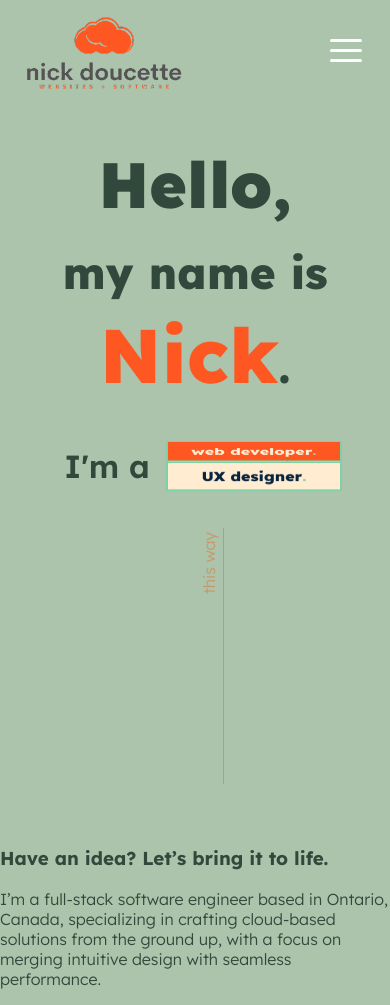
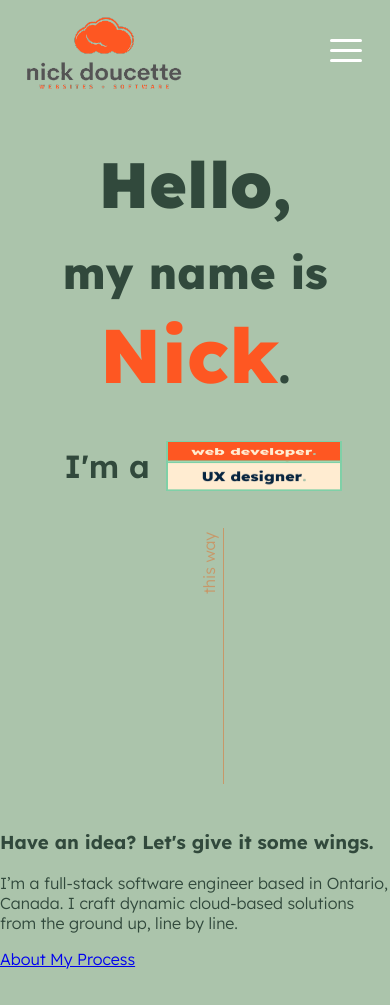
Before and after one commit to nickdoucette24/portfolio, a React (Create React App) app in the folder client/: page / in a window 390 px wide. After the commit the page ends 969 px from the top, so only its background shows below. Built offline with nearby package versions, Linux system fonts and the light colour scheme.

Commit message:
last bits of the start of the about section before making the branch. Will now make the whole hero section responsive.

```diff
--- a/client/src/components/AboutSection/AboutSection.js
+++ b/client/src/components/AboutSection/AboutSection.js
@@ -1,15 +1,16 @@
 import React from "react";
+import { Link } from "react-router-dom";
 import "./AboutSection.scss";
 
 const AboutSection = () => {
   return (
     <div className="about-container">
-      <h3>Have an idea? Let’s bring it to life.</h3>
+      <h3>Have an idea? Let's give it some wings.</h3>
       <p>
-        I’m a full-stack software engineer based in Ontario, Canada,
-        specializing in crafting cloud-based solutions from the ground up, with
-        a focus on merging intuitive design with seamless performance.
+        I’m a full-stack software engineer based in Ontario, Canada. I craft
+        dynamic cloud-based solutions from the ground up, line by line.
       </p>
+      <Link>About My Process</Link>
     </div>
   );
 };
--- a/client/src/pages/LandingPage/LandingPage.js
+++ b/client/src/pages/LandingPage/LandingPage.js
@@ -1,8 +1,36 @@
 // import { useState, useEffect } from "react";
+import { useState, useEffect, useRef } from "react";
 import AboutSection from "../../components/AboutSection/AboutSection";
 import "./LandingPage.scss";
 
 const LandingPage = () => {
+  const [isAboutVisible, setIsAboutVisible] = useState(false);
+  const aboutSectionRef = useRef(null);
+
+  useEffect(() => {
+    const observer = new IntersectionObserver(
+      ([entry]) => {
+        if (entry.intersectionRatio >= 0.2) {
+          setIsAboutVisible(true);
+        }
+      },
+      {
+        root: null,
+        threshold: 0.2,
+      }
+    );
+
+    if (aboutSectionRef.current) {
+      observer.observe(aboutSectionRef.current);
+    }
+
+    return () => {
+      if (aboutSectionRef.current) {
+        observer.unobserve(aboutSectionRef.current);
+      }
+    };
+  }, []);
+
   return (
     <div className="landing-page">
       <section className="hero-wrapper">
@@ -39,9 +67,14 @@ const LandingPage = () => {
         <p className="landing-page__line-container--title">this way</p>
         <div className="landing-page__line-container--line"></div>
       </div>
-      <section className="about-wrapper">
+      <div
+        ref={aboutSectionRef}
+        className={`about-wrapper ${
+          isAboutVisible ? "about-wrapper__visible" : ""
+        }`}
+      >
         <AboutSection />
-      </section>
+      </div>
     </div>
   );
 };
--- a/client/src/pages/LandingPage/LandingPage.scss
+++ b/client/src/pages/LandingPage/LandingPage.scss
@@ -31,7 +31,7 @@ body {
     position: absolute;
     top: 33rem;
     left: 50vw;
-    z-index: -1;
+    z-index: 0;
 
     &--title {
       writing-mode: vertical-rl;
@@ -39,6 +39,7 @@ body {
       transform: rotate(180deg);
       color: $lion;
       margin: 0.25rem;
+      transition: color 0.1s ease-in-out;
 
       &:hover {
         color: $deep;
@@ -337,7 +338,15 @@ body {
 
 .about-wrapper {
   @include flex-centre;
-  margin-top: 18rem;
+  opacity: 0;
+  transform: translateY(3rem);
+  transition: opacity 1s ease-out, transform 1s ease-out;
+  margin-top: 17rem;
+
+  &__visible {
+    opacity: 1;
+    transform: translateY(0);
+  }
 }
 
 // ! Keyframes
```
